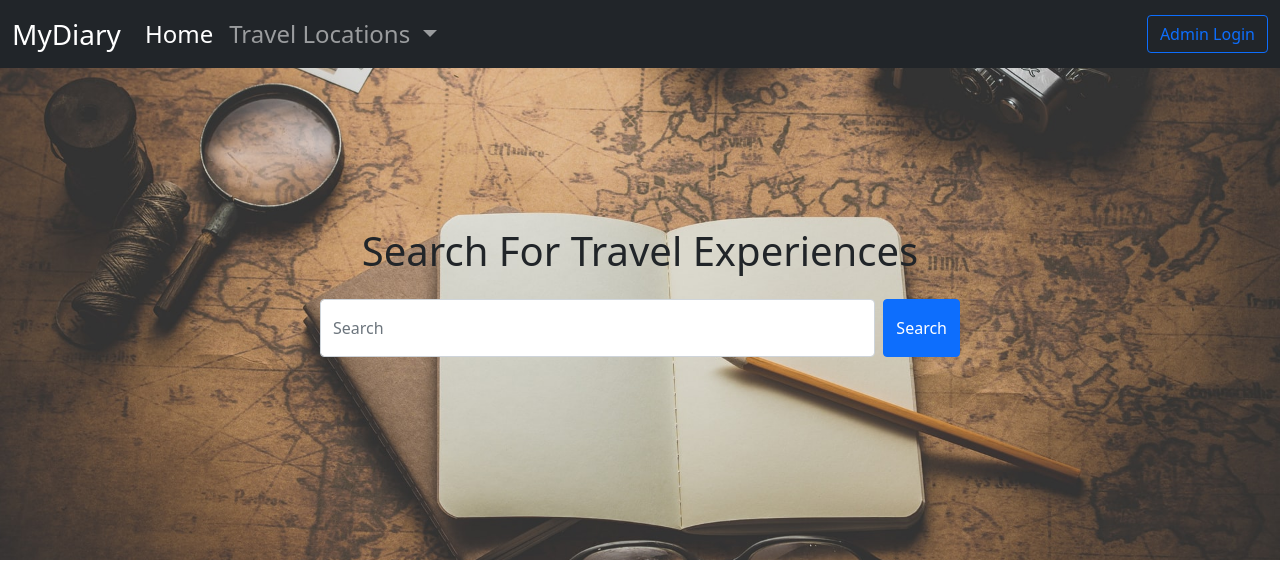
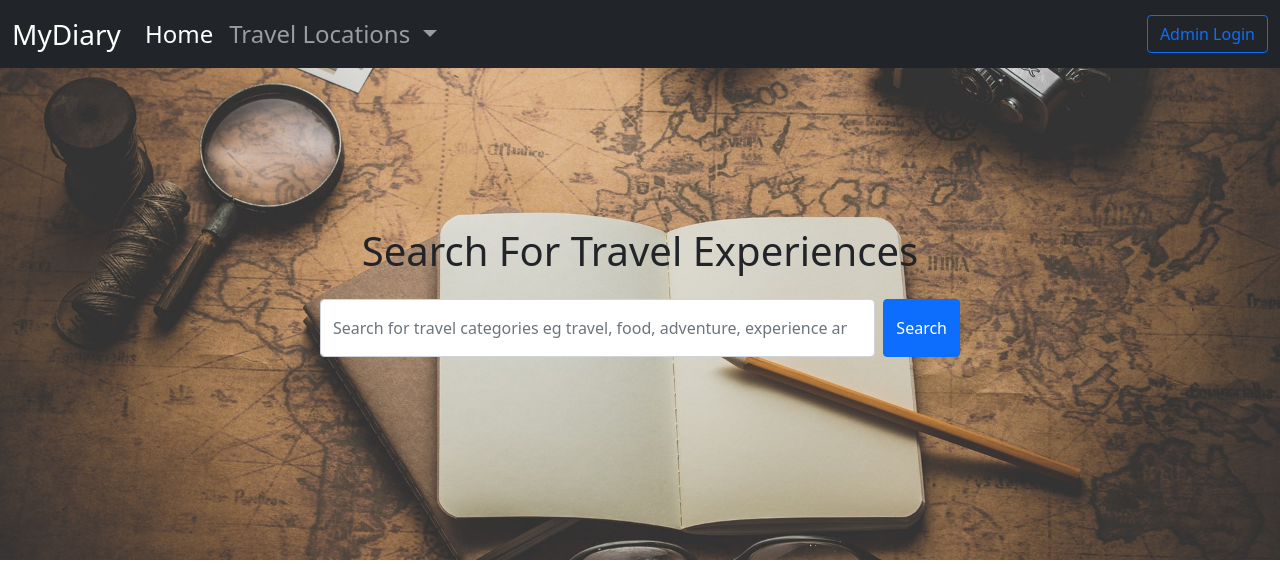
Before and after one commit to bignimz/travel-diary, a Django app: page / in a window 1280 px wide. Shown: the top 564 px of the page. Run offline with Django 3.2, Linux system fonts and the light colour scheme; data that the repository does not hold is empty.

```diff
--- a/gallery-app/travel/templates/base.html
+++ b/gallery-app/travel/templates/base.html
@@ -87,7 +87,7 @@
           <input
             type="search"
             name="category"
-            placeholder="Search"
+            placeholder="Search for travel categories eg travel, food, adventure, experience and fun..."
             aria-label="Search"
             class="form-control me-2 py-3"
           />
```
